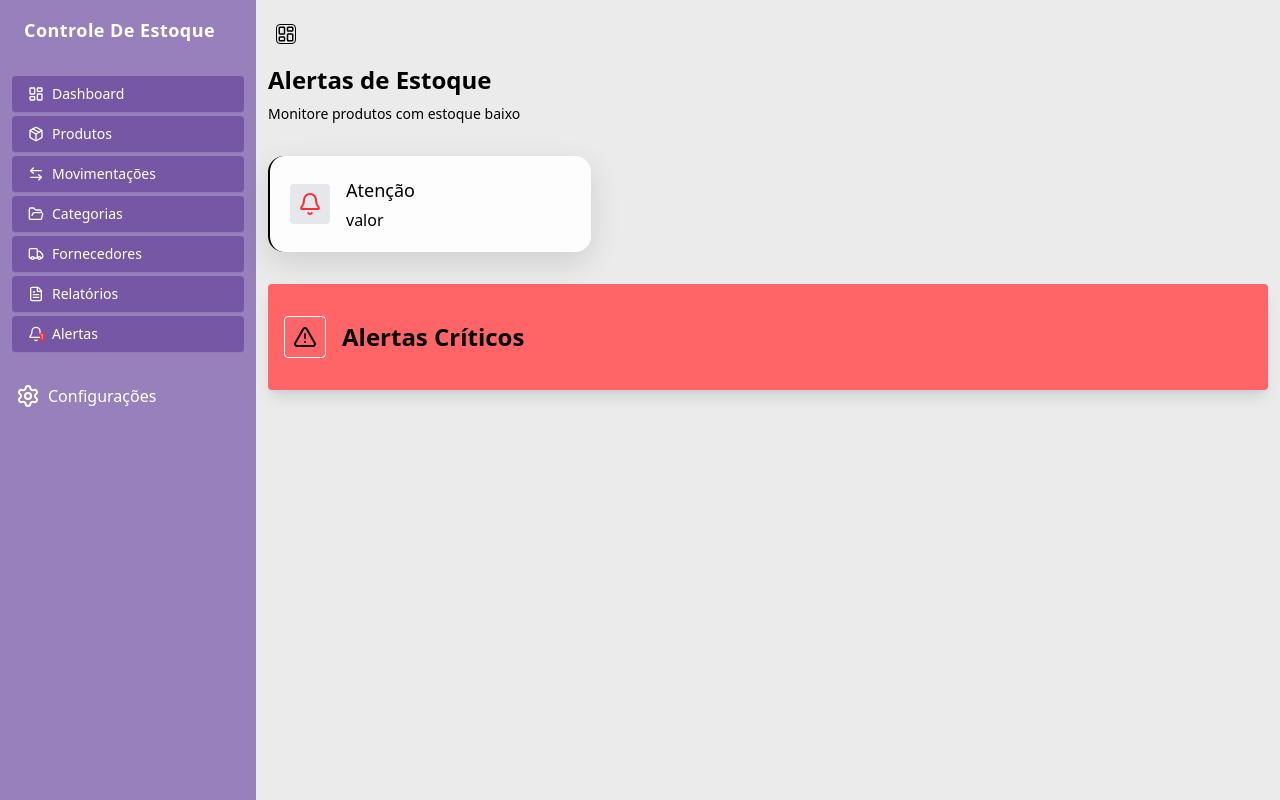
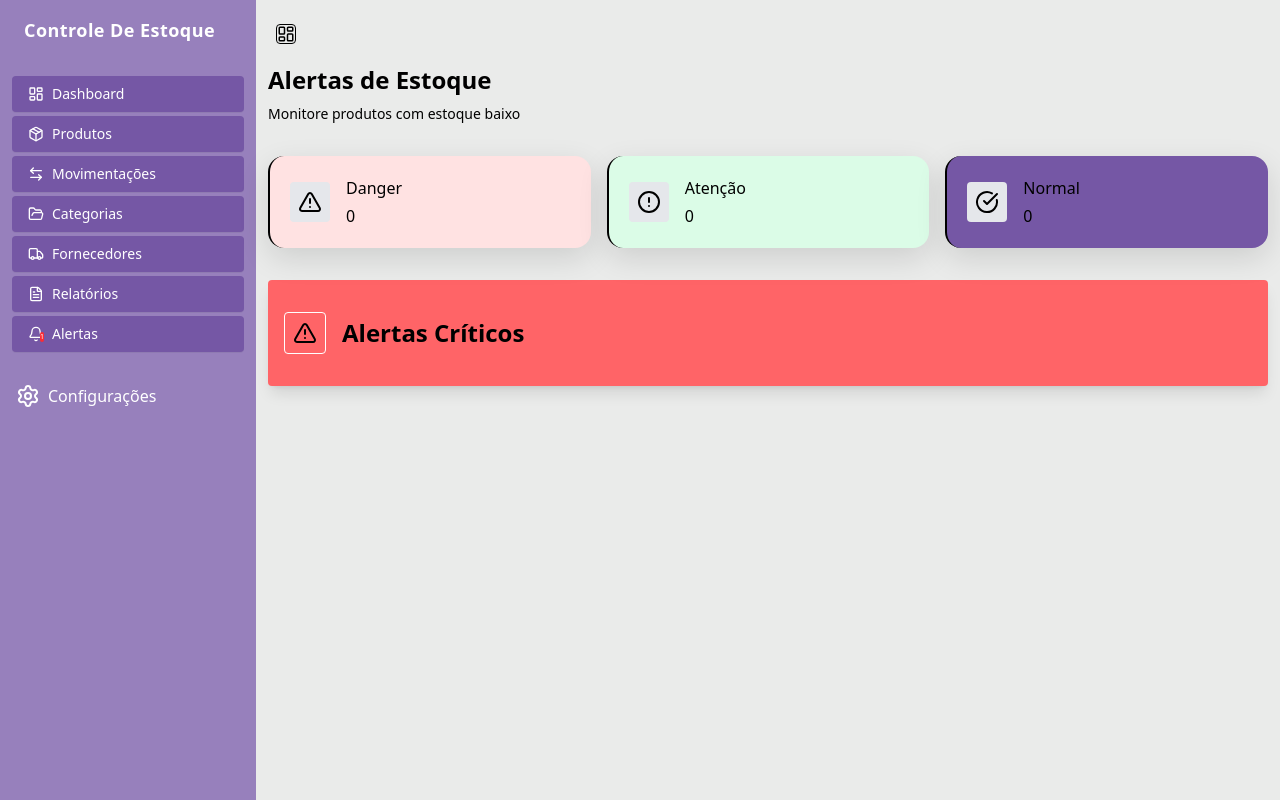
Before and after one commit to CarlosGonzaga11/controle-estoque, a React (Vite) app: page /alerta in a window 1280 px wide. Built offline with nearby package versions, Linux system fonts and the light colour scheme.

Commit message:
feat: adicionando a pagina alert

```diff
--- a/src/App.tsx
+++ b/src/App.tsx
@@ -6,7 +6,7 @@ import ProductsPage from "./pages/products";
 import MovementsPage from "./pages/movements";
 import CategoriesPage from "./pages/categories";
 import FornecedorPage from "./pages/fornecedor";
-import AlertaPage from "./pages/alerta";
+import AlertaPage from "./pages/alert";
 
 function App() {
   return (
--- a/src/components/dashboard/CardAlertaPage.tsx
+++ b/src/components/dashboard/CardAlertaPage.tsx
@@ -1,25 +1,40 @@
-import { Bell } from "lucide-react";
+import type { ReactNode } from "react";
 
-export default function CardAlerta() {
+type CardAlertaProps = {
+  tipo: string;
+  quantidade: number;
+  icon: ReactNode;
+};
+
+export default function CardAlerta({
+  tipo,
+  quantidade,
+  icon,
+}: CardAlertaProps) {
   return (
     <div
-      className="
+      className={`
         rounded-2xl
-bg-white/90 backdrop-blur
 p-5
 border-l-2
 shadow-[0_10px_30px_rgba(0,0,0,0.12)]
 transition-all duration-300 ease-out
 hover:-translate-y-2
 hover:shadow-[0_20px_40px_rgba(0,0,0,0.18)]
-      flex gap-4  items-center "
+      flex gap-4  items-center
+      ${
+        tipo == "Danger"
+          ? "bg-red-100"
+          : tipo == "Normal"
+          ? "bg-[#7557A5]"
+          : "bg-green-100"
+      }
+      `}
     >
-      <div className="p-2  rounded bg-gray-200">
-        <Bell className="text-red-500" size={24} />
-      </div>
+      <div className="p-2  rounded bg-gray-200">{icon}</div>
       <div className="flex flex-col gap-1 ">
-        <span className="font-medium text-lg">Atenção</span>
-        <span className="font-light">valor</span>
+        <span>{tipo}</span>
+        <span className="font-light">{quantidade}</span>
       </div>
     </div>
   );
--- a/src/components/products/ModalProduct.tsx
+++ b/src/components/products/ModalProduct.tsx
@@ -20,9 +20,9 @@ export default function ModalProducts({ handleOpenModal }: ModalProps) {
 
     descricao: z.string(),
 
-    categoriaId: z.string().min(1, "Categoria obrigatória"),
+    categoriaId: z.string(),
 
-    fornecedorId: z.string().min(1, "Fornecedor obrigatório"),
+    fornecedorId: z.string(),
 
     preco_c: z
       .number()
@@ -63,6 +63,14 @@ export default function ModalProducts({ handleOpenModal }: ModalProps) {
     addProduct(data);
     console.log(data);
     handleOpenModal();
+  }
+  if (categories.length === 0 || fornecedores.length === 0) {
+    return (
+      <div className="p-4 text-sm text-red-500">
+        Cadastre ao menos uma categoria e um fornecedor antes de criar um
+        produto.
+      </div>
+    );
   }
 
   return (
--- /dev/null
+++ b/src/pages/alert.tsx
@@ -0,0 +1,83 @@
+import { useProducts } from "../hook/useProduct";
+import { useMovementsContext } from "../hook/useMovements";
+import { calcEstoque } from "../utils/calcEstoque";
+import { AlertCircle, AlertTriangle, CheckCircle } from "lucide-react";
+import CardAlerta from "../components/dashboard/CardAlertaPage";
+import CardAlertaEstoque from "../components/dashboard/CardAlertaEstoque";
+
+export default function AlertaPage() {
+  const { products } = useProducts();
+  const { movements } = useMovementsContext();
+
+  const estoque = calcEstoque(products, movements);
+  const produtosEmAlerta = products.filter((item) => {
+    const estoqueProduto = estoque.find((e) => e.produto === item.nome);
+    if (!estoqueProduto) return false;
+    return estoqueProduto.quantidade <= item.estoque_minimo;
+  });
+  const produtosAtencao = products.filter((item) => {
+    const estoqueProduto = estoque.find((e) => e.produto === item.nome);
+    if (!estoqueProduto) return false;
+    return estoqueProduto.quantidade >= item.estoque_minimo + 10;
+  });
+  const produtosNormal = products.filter((item) => {
+    const estoqueProduto = estoque.find((e) => e.produto === item.nome);
+    if (!estoqueProduto) return false;
+    return estoqueProduto.quantidade > item.estoque_minimo + 20;
+  });
+  return (
+    <div>
+      <header className=" flex justify-between">
+        <div className=" mb-8 ">
+          <h2 className="font-bold text-2xl pb-2">Alertas de Estoque</h2>
+          <h5 className="font-light text-sm">
+            Monitore produtos com estoque baixo
+          </h5>
+        </div>
+      </header>
+      <section>
+        <div className="grid sm:grid-cols-3 gap-4 grid-cols-1">
+          <CardAlerta
+            icon={<AlertTriangle />}
+            tipo="Danger"
+            quantidade={produtosEmAlerta.length}
+          />
+          <CardAlerta
+            icon={<AlertCircle />}
+            tipo="Atenção"
+            quantidade={produtosAtencao.length}
+          />
+          <CardAlerta
+            icon={<CheckCircle />}
+            tipo="Normal"
+            quantidade={produtosNormal.length}
+          />
+        </div>
+      </section>
+      <section className="py-8 ">
+        <div className="shadow-lg p-4 rounded bg-red-400">
+          <div className="flex gap-4 items-center py-4">
+            <span className="border border-white rounded p-2">
+              <AlertTriangle size={24} />
+            </span>
+            <span className="text-2xl font-bold">Alertas Críticos</span>
+          </div>
+
+          {products.map((item) => {
+            const estoqueProduto = estoque.find((e) => e.produto === item.nome);
+            if (!estoqueProduto) return null;
+            if (estoqueProduto.quantidade < item.quantidade)
+              return (
+                <CardAlertaEstoque
+                  key={item.id}
+                  nome={item.nome}
+                  estoque_minimo={item.estoque_minimo}
+                  estoqueProduto={estoqueProduto}
+                />
+              );
+          })}
+        </div>
+      </section>
+    </div>
+  );
+}
--- a/src/pages/alerta.tsx
+++ /dev/null
@@ -1,54 +0,0 @@
-import { useProducts } from "../hook/useProduct";
-import { useMovementsContext } from "../hook/useMovements";
-import { calcEstoque } from "../utils/calcEstoque";
-import { AlertTriangle } from "lucide-react";
-import CardAlerta from "../components/dashboard/CardAlertaPage";
-import CardAlertaEstoque from "../components/dashboard/CardAlertaEstoque";
-
-export default function AlertaPage() {
-  const { products } = useProducts();
-  const { movements } = useMovementsContext();
-
-  const estoque = calcEstoque(products, movements);
-
-  return (
-    <div>
-      <header className=" flex justify-between">
-        <div className=" mb-8 ">
-          <h2 className="font-bold text-2xl pb-2">Alertas de Estoque</h2>
-          <h5 className="font-light text-sm">
-            Monitore produtos com estoque baixo
-          </h5>
-        </div>
-      </header>
-      <section>
-        <div className="grid sm:grid-cols-3 gap-4 grid-cols-1">
-          <CardAlerta />
-        </div>
-      </section>
-      <section className="py-8 ">
-        <div className="shadow-lg p-4 rounded bg-red-400">
-          <div className="flex gap-4 items-center py-4">
-            <span className="border border-white rounded p-2">
-              <AlertTriangle size={24} />
-            </span>
-            <span className="text-2xl font-bold">Alertas Críticos</span>
-          </div>
-
-          {products.map((item) => {
-            const estoqueProduto = estoque.find((e) => e.produto === item.nome);
-            if (!estoqueProduto) return null;
-            return (
-              <CardAlertaEstoque
-                key={item.id}
-                nome={item.nome}
-                estoque_minimo={item.estoque_minimo}
-                estoqueProduto={estoqueProduto}
-              />
-            );
-          })}
-        </div>
-      </section>
-    </div>
-  );
-}
```
